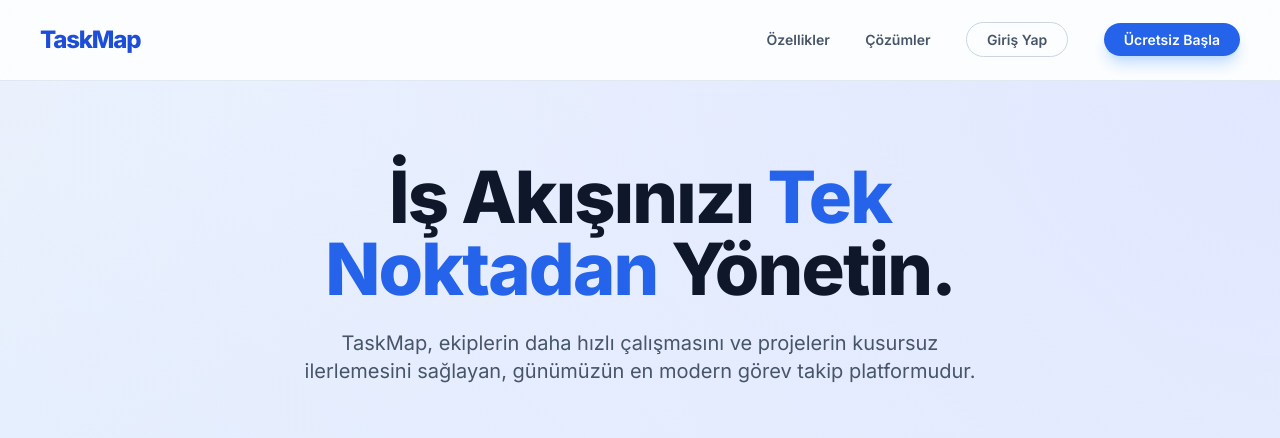
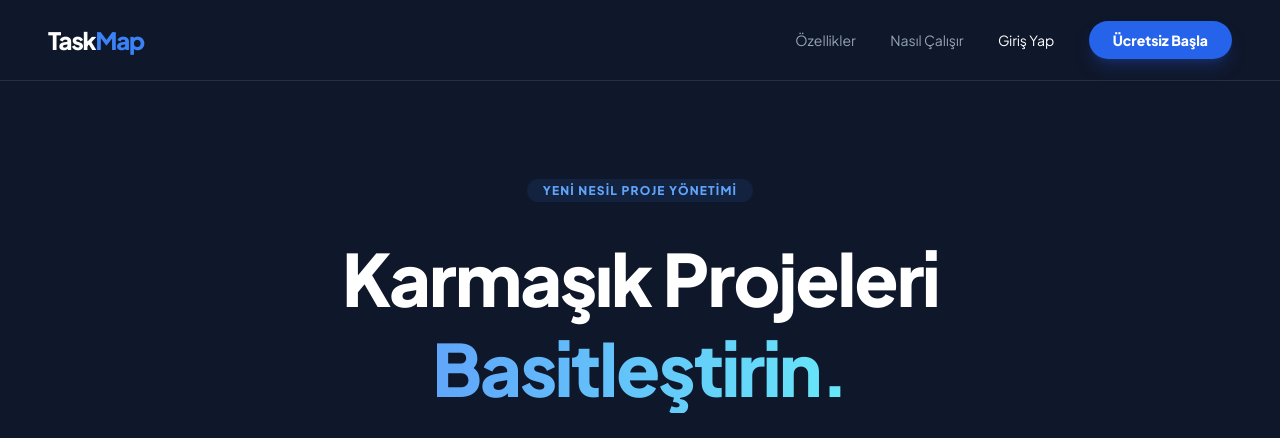
Before and after one commit to miran4726/taskmap, a Flask app: page / in a window 1280 px wide. Shown: the top 438 px of the page. Run offline with Flask 3, Linux system fonts and the light colour scheme; some libraries are stand-ins or nearby versions.

Commit message:
Update index.html

```diff
--- a/templates/index.html
+++ b/templates/index.html
@@ -1,64 +1,74 @@
 <!DOCTYPE html>
-<html lang="tr">
+<html lang="tr" class="scroll-smooth">
 <head>
     <meta charset="UTF-8">
-    <title>TaskMap | Yeni Nesil Proje Yönetimi</title>
+    <meta name="viewport" content="width=device-width, initial-scale=1.0">
+    <title>TaskMap | Modern Proje Yönetim Platformu</title>
     <script src="https://cdn.tailwindcss.com"></script>
-    <link href="https://fonts.googleapis.com/css2?family=Inter:wght@300;400;600;800&display=swap" rel="stylesheet">
+    <link href="https://fonts.googleapis.com/css2?family=Plus+Jakarta+Sans:wght@200;400;600;800&display=swap" rel="stylesheet">
     <style>
-        body { font-family: 'Inter', sans-serif; }
-        .hero-gradient { background: radial-gradient(circle at top right, #e0e7ff, transparent), radial-gradient(circle at bottom left, #dbeafe, transparent); }
+        body { font-family: 'Plus Jakarta Sans', sans-serif; }
     </style>
 </head>
-<body class="bg-slate-50 text-slate-900">
+<body class="bg-[#0f172a] text-white">
 
     <!-- Navbar -->
-    <nav class="flex justify-between items-center py-6 px-10 border-b border-slate-200 bg-white/50 backdrop-blur-md sticky top-0 z-50">
-        <div class="text-2xl font-extrabold text-blue-700 tracking-tighter">TaskMap</div>
-        <div class="space-x-8 text-sm font-semibold text-slate-600">
-            <a href="#" class="hover:text-blue-600">Özellikler</a>
-            <a href="#" class="hover:text-blue-600">Çözümler</a>
-            <a href="/login" class="px-5 py-2 border border-slate-300 rounded-full hover:bg-slate-100 transition">Giriş Yap</a>
-            <a href="/login" class="px-5 py-2 bg-blue-600 text-white rounded-full hover:bg-blue-700 shadow-lg shadow-blue-200 transition">Ücretsiz Başla</a>
+    <nav class="flex justify-between items-center py-6 px-12 border-b border-white/10">
+        <div class="text-2xl font-extrabold tracking-tighter">Task<span class="text-blue-500">Map</span></div>
+        <div class="space-x-8 text-sm font-medium text-slate-400">
+            <a href="#ozellikler" class="hover:text-white transition">Özellikler</a>
+            <a href="#nasil" class="hover:text-white transition">Nasıl Çalışır</a>
+            <a href="/login" class="text-white">Giriş Yap</a>
+            <a href="/login" class="bg-blue-600 px-6 py-2.5 rounded-full text-white font-bold hover:bg-blue-700 transition shadow-lg shadow-blue-900/50">Ücretsiz Başla</a>
         </div>
     </nav>
 
-    <!-- Hero -->
-    <section class="hero-gradient py-20 px-10 flex flex-col items-center text-center">
-        <div class="max-w-3xl">
-            <h1 class="text-6xl md:text-7xl font-extrabold mb-6 leading-tight tracking-tight">
-                İş Akışınızı <span class="text-blue-600">Tek Noktadan</span> Yönetin.
+    <!-- Hero Bölümü -->
+    <header class="py-24 px-12 text-center">
+        <span class="bg-blue-500/10 text-blue-400 px-4 py-1 rounded-full text-xs font-bold tracking-widest uppercase">Yeni Nesil Proje Yönetimi</span>
+        <h1 class="text-7xl font-extrabold mt-8 mb-6 leading-tight max-w-4xl mx-auto tracking-tight">
+            Karmaşık Projeleri <span class="text-transparent bg-clip-text bg-gradient-to-r from-blue-400 to-cyan-300">Basitleştirin.</span>
         </h1>
-            <p class="text-xl text-slate-600 mb-10 px-10">
-                TaskMap, ekiplerin daha hızlı çalışmasını ve projelerin kusursuz ilerlemesini sağlayan, günümüzün en modern görev takip platformudur.
-            </p>
-        </div>
+        <p class="text-xl text-slate-400 max-w-2xl mx-auto mb-12">TaskMap, ekiplerin daha organize, hızlı ve verimli çalışması için tasarlandı. Kanban'ın gücünü modern bir arayüzle deneyimleyin.</p>
 
-        <!-- Video Vitrini -->
-        <div class="w-full max-w-5xl mt-10 rounded-3xl overflow-hidden shadow-2xl border-8 border-white bg-slate-900 aspect-video">
-            <video class="w-full h-full object-cover" autoplay muted loop playsinline poster="preview.jpg">
+        <!-- Video Alanı (Video dosyasının static/videos/taskmap_tanitim.mp4 olduğundan emin ol) -->
+        <div class="max-w-6xl mx-auto bg-slate-800 rounded-3xl p-3 border border-slate-700 shadow-2xl mt-12" id="nasil">
+            <div class="relative rounded-2xl overflow-hidden aspect-video">
+                <video id="tanitimVideo" class="w-full h-full object-cover" autoplay muted loop playsinline controls>
                     <source src="{{ url_for('static', filename='videos/taskmap_tanitim.mp4') }}" type="video/mp4">
+                    Tarayıcınız video oynatmayı desteklemiyor.
                 </video>
             </div>
-    </section>
+        </div>
+    </header>
 
-    <!-- İstatistik Bölümü -->
-    <section class="py-20 bg-white">
-        <div class="grid grid-cols-1 md:grid-cols-3 gap-10 px-10 text-center">
-            <div>
-                <div class="text-4xl font-extrabold text-blue-600 mb-2">%40</div>
-                <div class="text-slate-500">Daha Hızlı Proje Tamamlama</div>
+    <!-- Özellikler -->
+    <section id="ozellikler" class="py-24 px-12 bg-white text-slate-900">
+        <div class="max-w-6xl mx-auto">
+            <h2 class="text-4xl font-extrabold mb-16 text-center">Neden TaskMap?</h2>
+            <div class="grid grid-cols-1 md:grid-cols-3 gap-12">
+                <div class="p-8 rounded-2xl bg-slate-50 border border-slate-200">
+                    <div class="w-12 h-12 bg-blue-600 rounded-lg mb-6"></div>
+                    <h3 class="text-xl font-bold mb-3">Akıcı İş Akışı</h3>
+                    <p class="text-slate-600">Sürükle-bırak yöntemiyle görevleriniz arasında saniyeler içinde geçiş yapın.</p>
                 </div>
-            <div>
-                <div class="text-4xl font-extrabold text-blue-600 mb-2">10k+</div>
-                <div class="text-slate-500">Mutlu Ekip Üyesi</div>
+                <div class="p-8 rounded-2xl bg-slate-50 border border-slate-200">
+                    <div class="w-12 h-12 bg-cyan-500 rounded-lg mb-6"></div>
+                    <h3 class="text-xl font-bold mb-3">Ekip Senkronizasyonu</h3>
+                    <p class="text-slate-600">Ekibinizin nerede olduğunu ve hangi aşamada olduğunu anlık takip edin.</p>
                 </div>
-            <div>
-                <div class="text-4xl font-extrabold text-blue-600 mb-2">24/7</div>
-                <div class="text-slate-500">Kesintisiz Destek</div>
+                <div class="p-8 rounded-2xl bg-slate-50 border border-slate-200">
+                    <div class="w-12 h-12 bg-indigo-600 rounded-lg mb-6"></div>
+                    <h3 class="text-xl font-bold mb-3">Gelişmiş Analitik</h3>
+                    <p class="text-slate-600">Verilerle konuşun. Projelerinizin durumunu detaylı raporlarla görün.</p>
+                </div>
             </div>
         </div>
     </section>
 
+    <footer class="py-12 text-center text-slate-500 text-sm border-t border-white/5">
+        &copy; 2026 TaskMap. Profesyonel Proje Çözümleri.
+    </footer>
+
 </body>
 </html>
```
Lines whose indentation alone changed are shown as unchanged.
